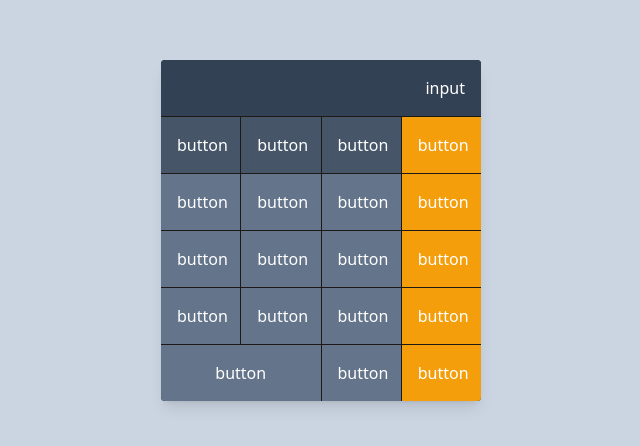
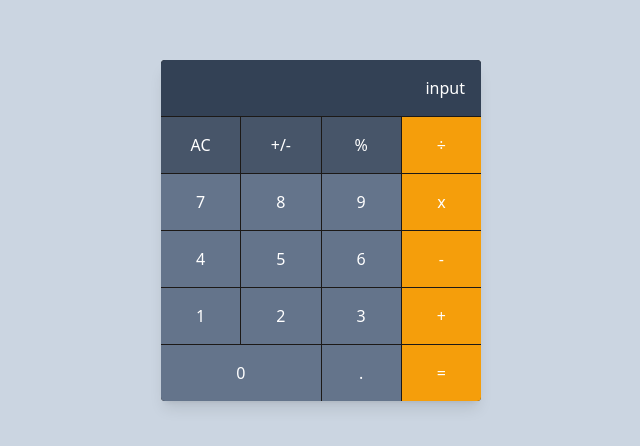
Before and after one commit to DanteDD-Sapient/Calculator, a React (Create React App) app: page / in a window 1280 px wide. Shown: the part 170-616 px from the top of the page, without its empty margins (319-959 px from the left). Built offline with nearby package versions, Linux system fonts and the light colour scheme.

Commit message:
style: added hover styles to button component

```diff
--- a/src/components/button/Button.tsx
+++ b/src/components/button/Button.tsx
@@ -3,15 +3,16 @@ import React from 'react'
 export interface Props {
     classes: string
     handler: () => void
+    children: React.ReactChild
 }
-export default function Button({ classes, handler }: Props) {
+export default function Button({ classes, handler, children }: Props) {
     return (
         <button
             onClick={handler}
-            className={`p-4 text-white ${classes}`}
+            className={`p-4 text-white cursor-pointer hover:opacity-90 ${classes}`}
             type="button"
         >
-            button
+            {children}
         </button>
     )
 }
```
